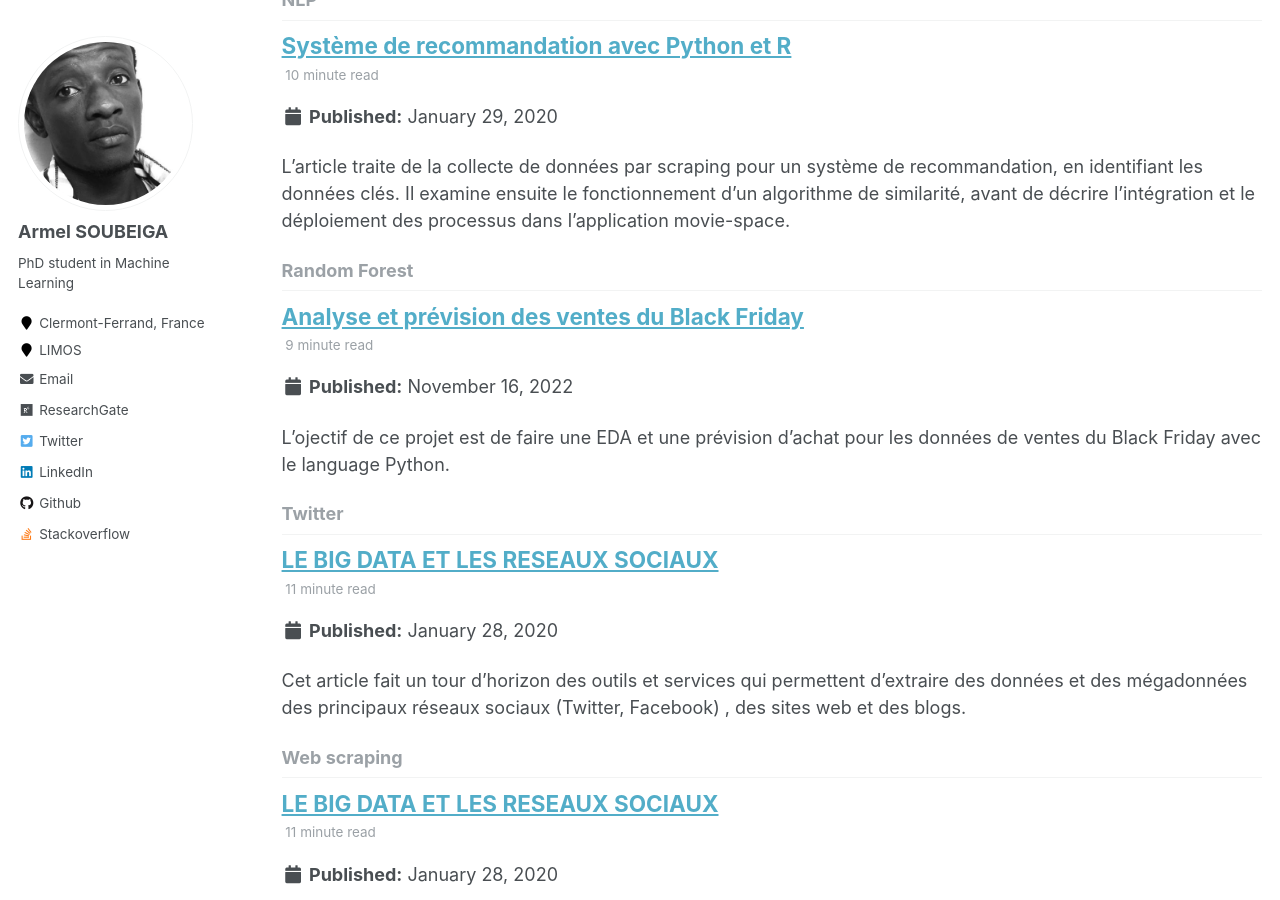
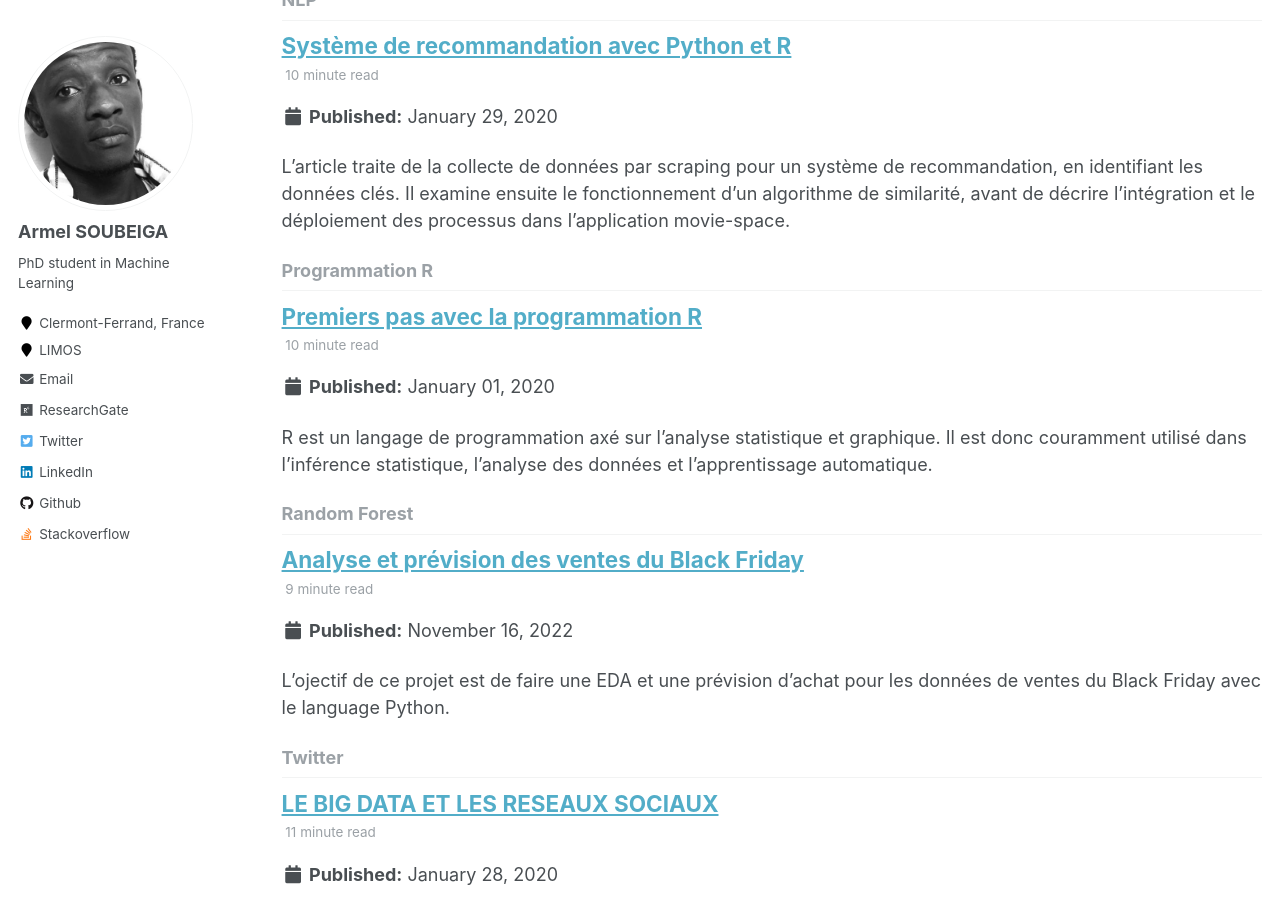
Before and after one commit to armelsoubeiga/armelsoubeiga.github.io, a Jekyll site: the page built from _pages/tag-archive.html, in a window 1280 px wide and 900 px high, scrolled down 1192 px. Built offline with Jekyll 4.4.1, drawn with Linux system fonts in a browser that asks for light colours; some of the changed lines change nothing that is shown.

Commit message:
Update 2020-01-01-premiers-pas-avec-la-programmation-r.md

```diff
--- a/_posts/2020-01-01-premiers-pas-avec-la-programmation-r.md
+++ b/_posts/2020-01-01-premiers-pas-avec-la-programmation-r.md
@@ -3,12 +3,10 @@
 date: 2020-01-01
 permalink: /posts/2020/01/premiers-pas-avec-la-programmation-r
 tags:
-  - premiers
-  - pas
-  - programmation
+  - Programmation R
 author_profile: false
 toc: true
-excerpt: 'R est un langage de programmation axé sur l'analyse statistique et graphique. Il est donc couramment utilisé dans l'inférence statistique, l'analyse des données et l'apprentissage automatique.'
+excerpt: "R est un langage de programmation axé sur l'analyse statistique et graphique. Il est donc couramment utilisé dans l'inférence statistique, l'analyse des données et l'apprentissage automatique."
 ---
 
 {% include toc %}
```
